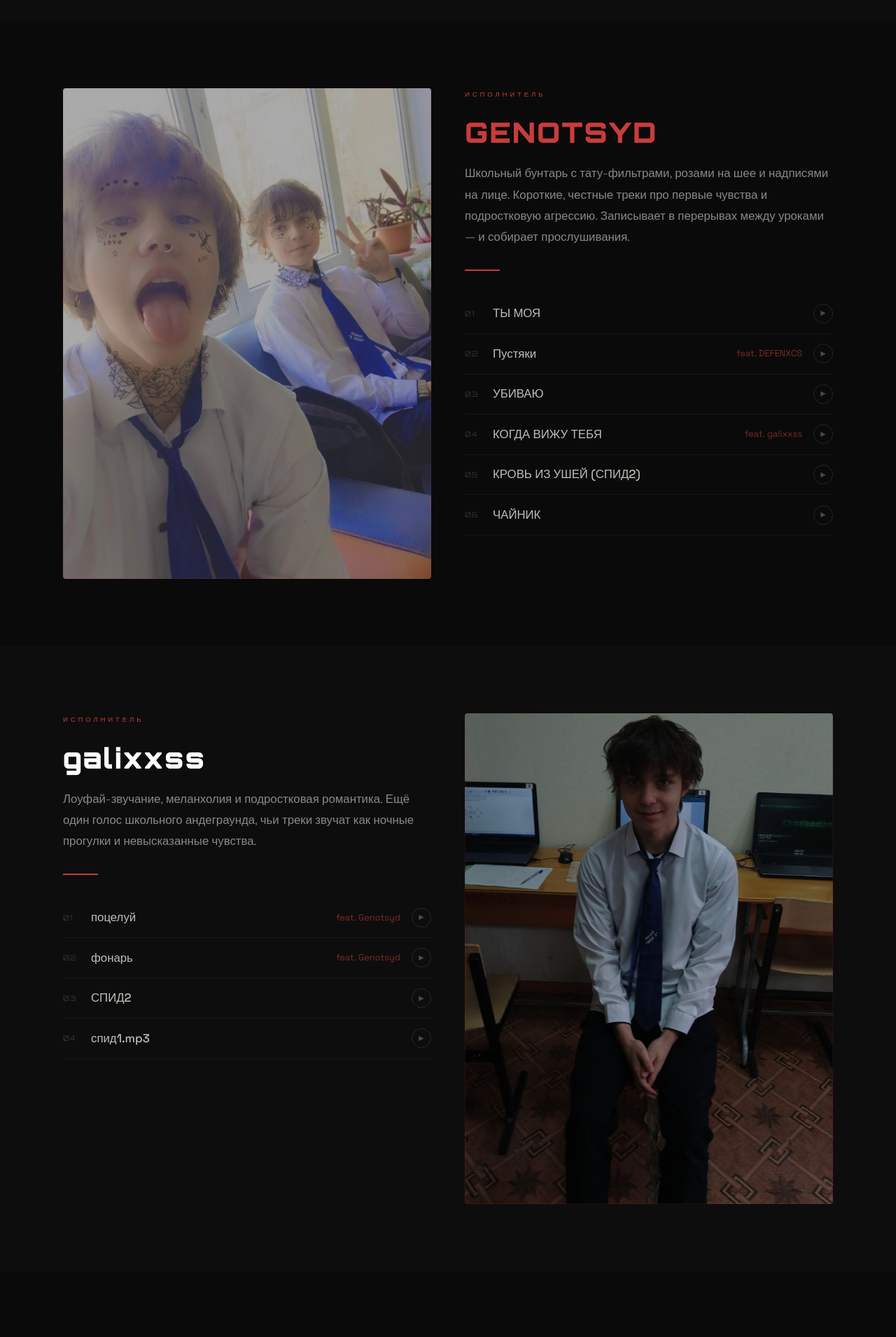
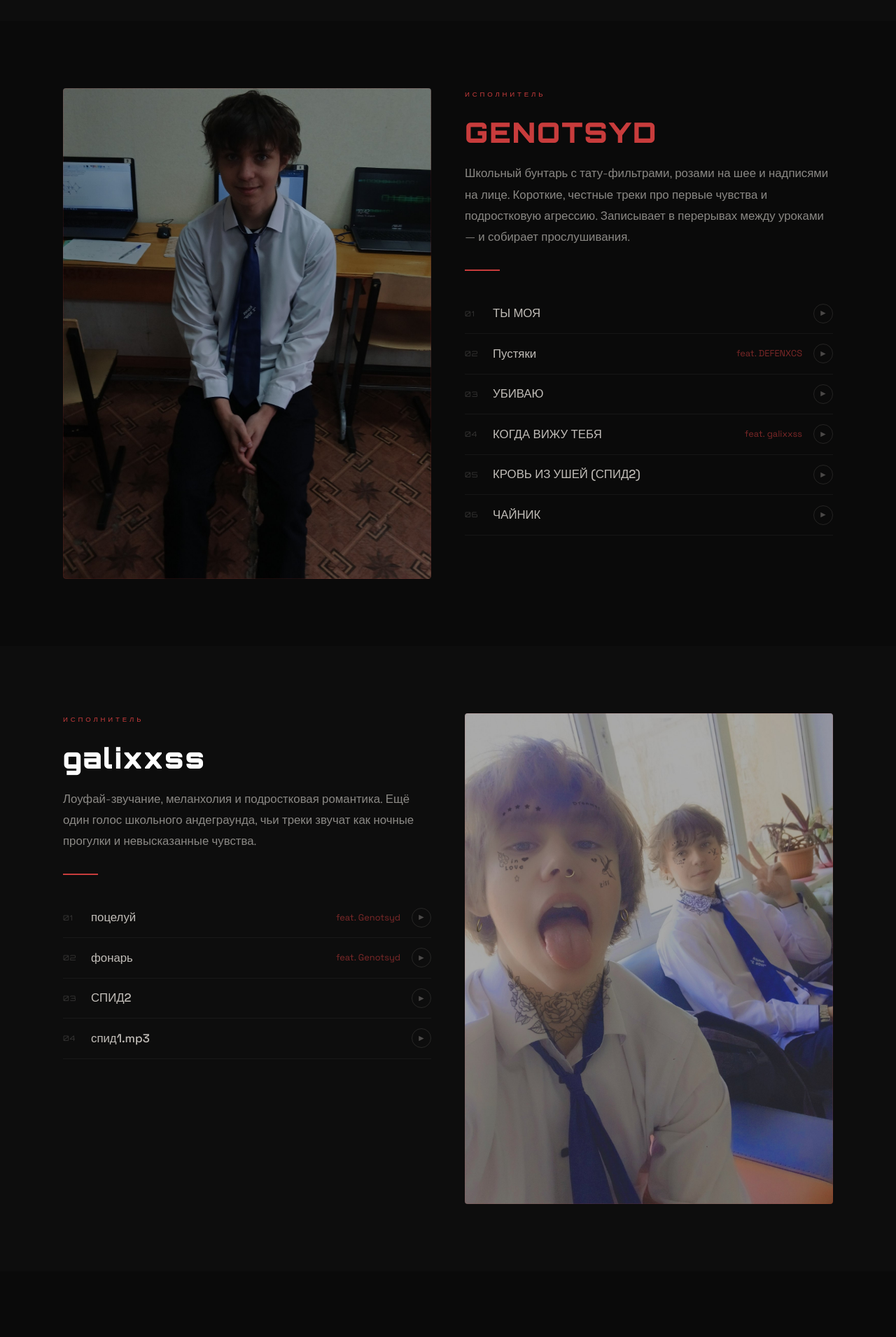
Before and after one commit to narthehunter1337/genolixxss, a Next.js app: page / in a window 1280 px wide. Shown: the part 1577-3487 px from the top of the page at 70% size. Built offline with nearby package versions, Linux system fonts and the light colour scheme.

Commit message:
6b2a06c5-74f0-4558-9667-a531f57caee2

```diff
--- a/src/app/page.tsx
+++ b/src/app/page.tsx
@@ -84,7 +84,7 @@ export default function Home() {
           <div className="artist-grid">
             <div>
               <div className="artist-photo reveal">
-                <img src="/photo4.jpg" alt="Genotsyd" />
+                <img src="/photo3.jpg" alt="Genotsyd" />
               </div>
             </div>
             <div>
@@ -141,7 +141,7 @@ export default function Home() {
           <div className="artist-grid" style={{ direction: 'rtl' }}>
             <div style={{ direction: 'ltr' }}>
               <div className="artist-photo reveal">
-                <img src="/photo3.jpg" alt="galixxss" />
+                <img src="/photo4.jpg" alt="galixxss" />
               </div>
             </div>
             <div style={{ direction: 'ltr' }}>
```
